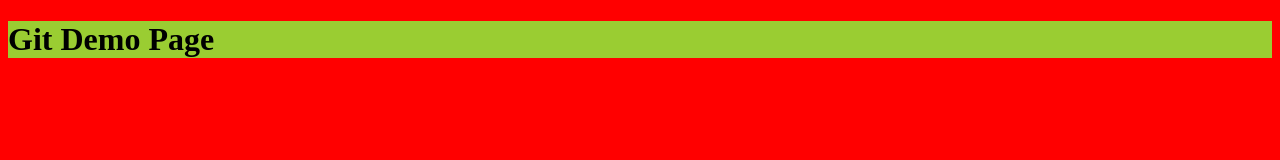
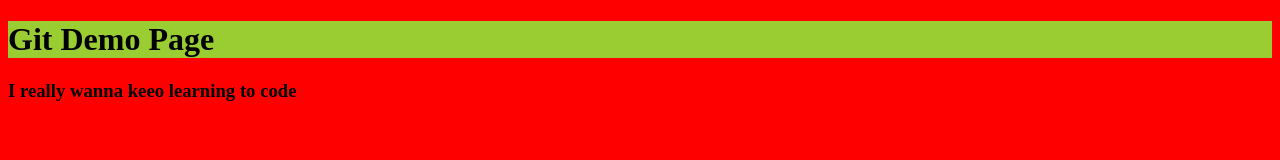
Before and after one commit to Matthew-Young128/Testing, a plain HTML site: page index.html in a window 1280 px wide. Drawn offline with Linux system fonts and the light colour scheme.

Commit message:
Text add

```diff
--- a/index.html
+++ b/index.html
@@ -9,6 +9,8 @@
 </head>
 <body>
    <h1>Git Demo Page</h1>
+
+   <h3>I really wanna keeo learning to code</h3>
    <script src="app.js"></script>
 </body>
 </html>
```
